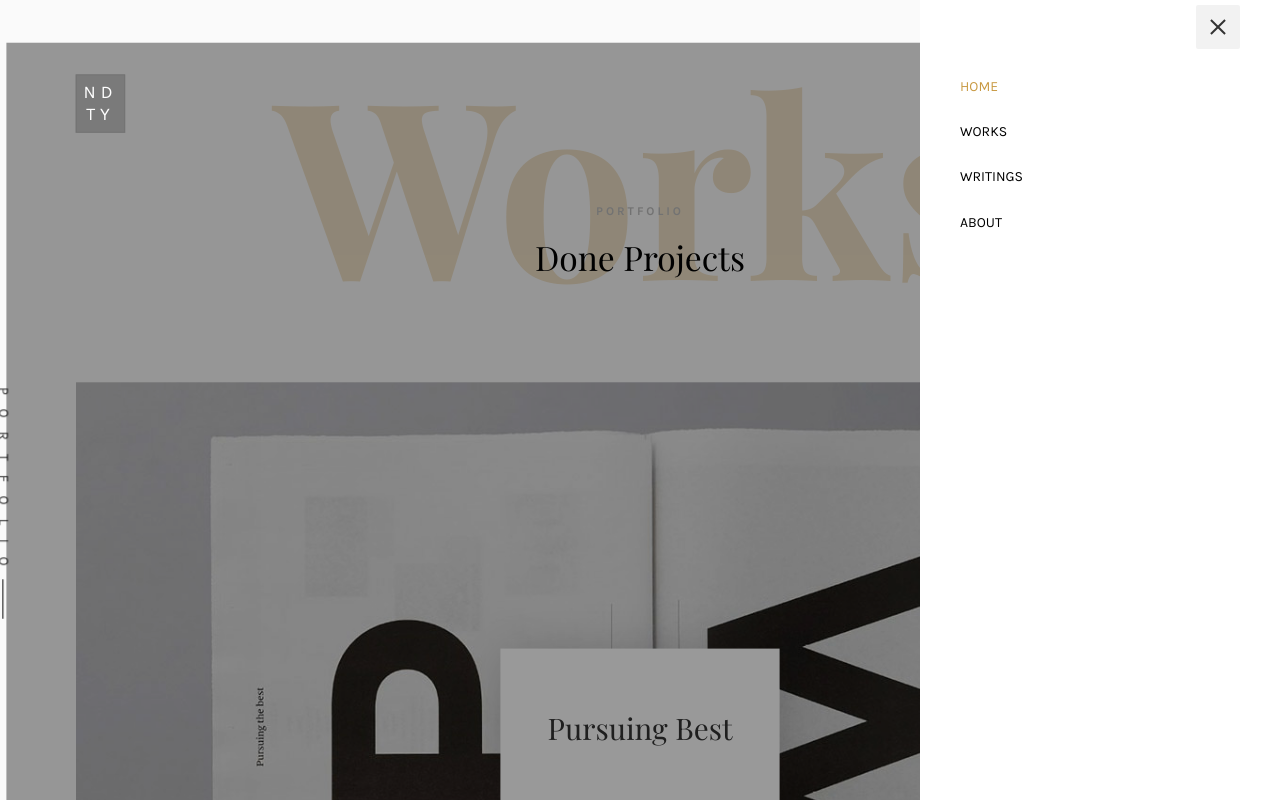
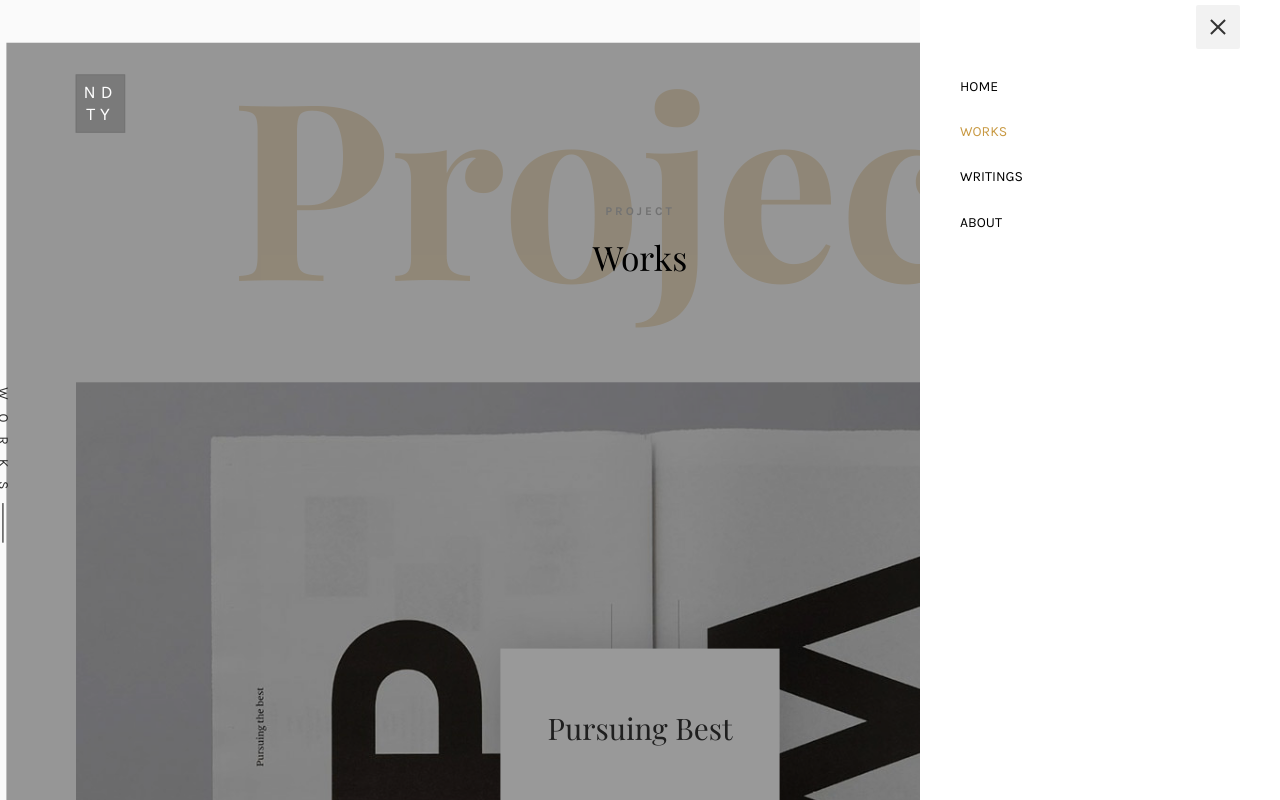
Before and after one commit to nadyatyandra/nadyatyandra.github.io, a plain HTML site: page works.html in a window 1280 px wide. Both pictures are taken after a click on the link 1200 px from the left and 46 px from the top of the page. Drawn offline with nearby package versions, Linux system fonts and the light colour scheme; files whose address does not match are found by name; a web font is replaced by a local one.

Commit message:
navbar + heading

```diff
--- a/works.html
+++ b/works.html
@@ -58,8 +58,8 @@
 				<div class="row">
 					<div class="col-md-12">
 						<ul>
-							<li class="active"><a href="index.html">Home</a></li>
-							<li><a href="works.html">Works</a></li>
+							<li><a href="index.html">Home</a></li>
+							<li class="active"><a href="works.html">Works</a></li>
 							<li><a href="writings.html">Writings</a></li>
 							<li><a href="about.html">About</a></li>
 						</ul>
@@ -85,18 +85,18 @@
 		<div id="colorlib-work">
 			<div class="container">
 				<div class="row text-center">
-					<h2 class="bold">Works</h2>
+					<h2 class="bold">Project</h2>
 				</div>
 				<div class="row">
 					<div class="col-md-12 col-md-offset-0 text-center animate-box intro-heading">
-						<span>Portfolio</span>
-						<h2>Done Projects</h2>
+						<span>Project</span>
+						<h2>Works</h2>
 					</div>
 				</div>
 				<div class="row">
 					<div class="col-md-12">
 						<div class="rotate">
-							<h2 class="heading">Portfolio</h2>
+							<h2 class="heading">Works</h2>
 						</div>
 					</div>
 				</div>
```
Also changed, not shown: about.html (+2 -2 lines), index.html (+5 -5 lines), writings.html (+4 -4 lines).
